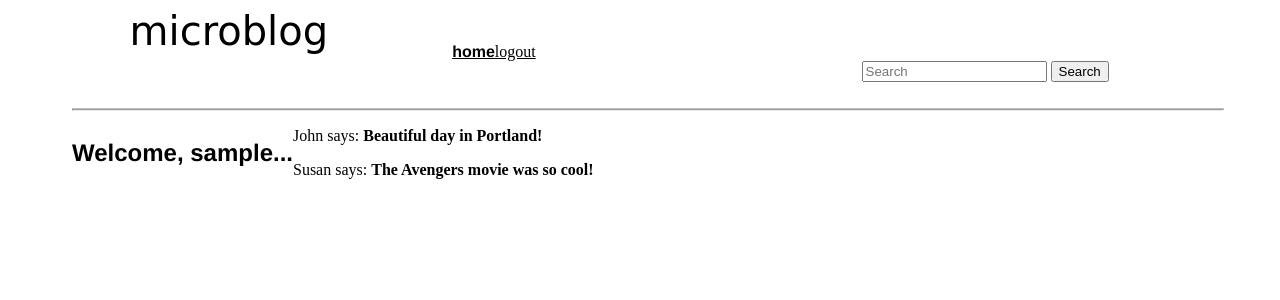
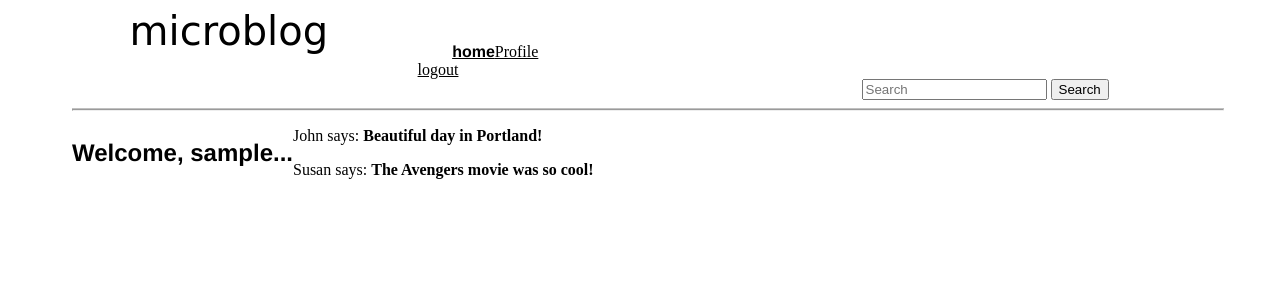
Before and after one commit to popkovaleks/flaskapp, a Flask app: page / in a window 1280 px wide. Shown: the top 300 px of the page. Run offline with Flask 2, Linux system fonts and the light colour scheme; the visitor is signed in with stand-in values (Sample User, id 1); data comes from the database, SQL or seed files in the repository.

Commit message:
link to profile

```diff
--- a/app/templates/base.html
+++ b/app/templates/base.html
@@ -23,6 +23,9 @@
                         <a href="{{url_for('registration')}}">registration</a>
                     </div>
                     {% else %}
+                    <div id="user_profile_button">
+                        <a href="{{url_for('user')}}">Profile</a>
+                    </div>
                     <div id="logout_button">
                         <a href="{{url_for('logout')}}">logout</a>
                     </div>
```
